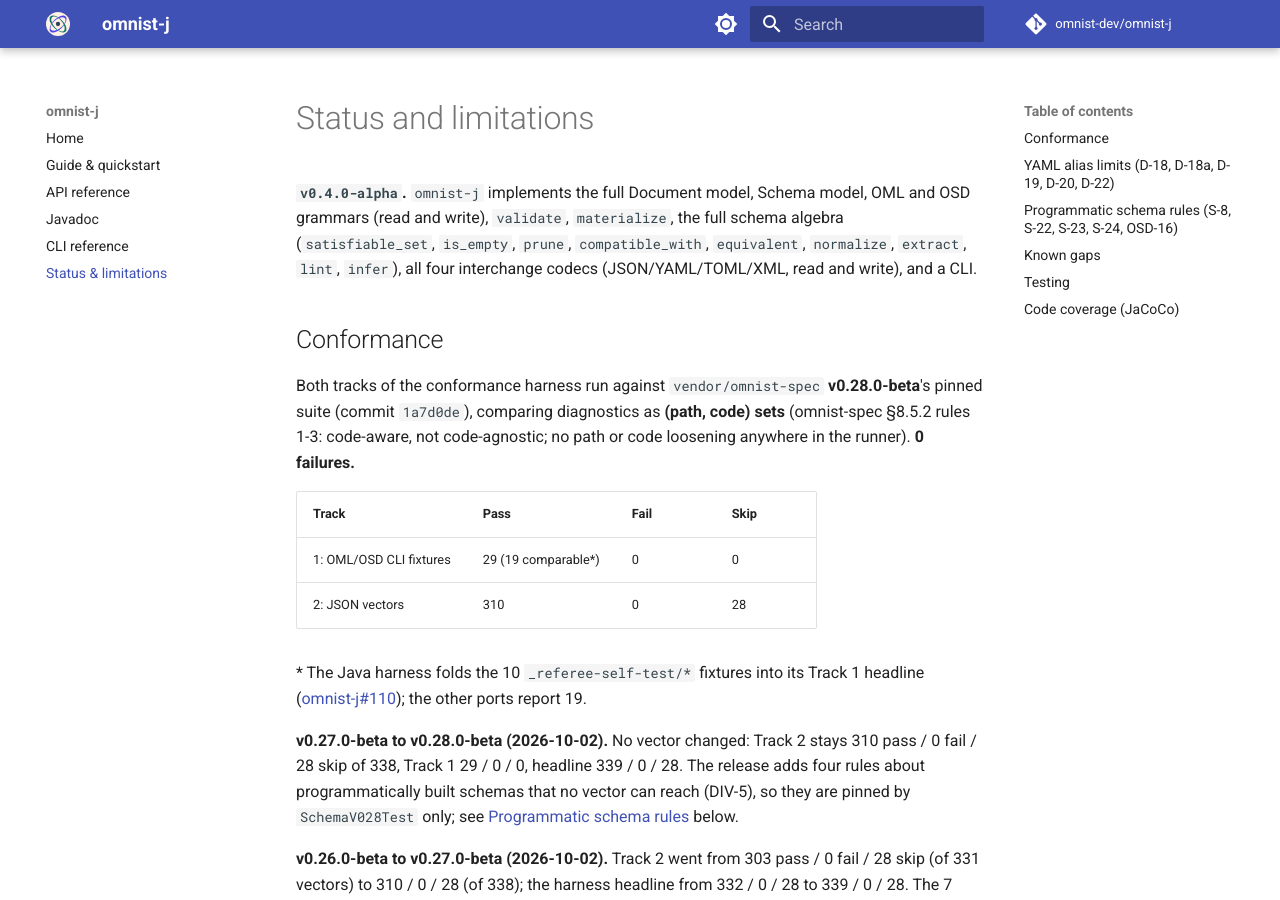
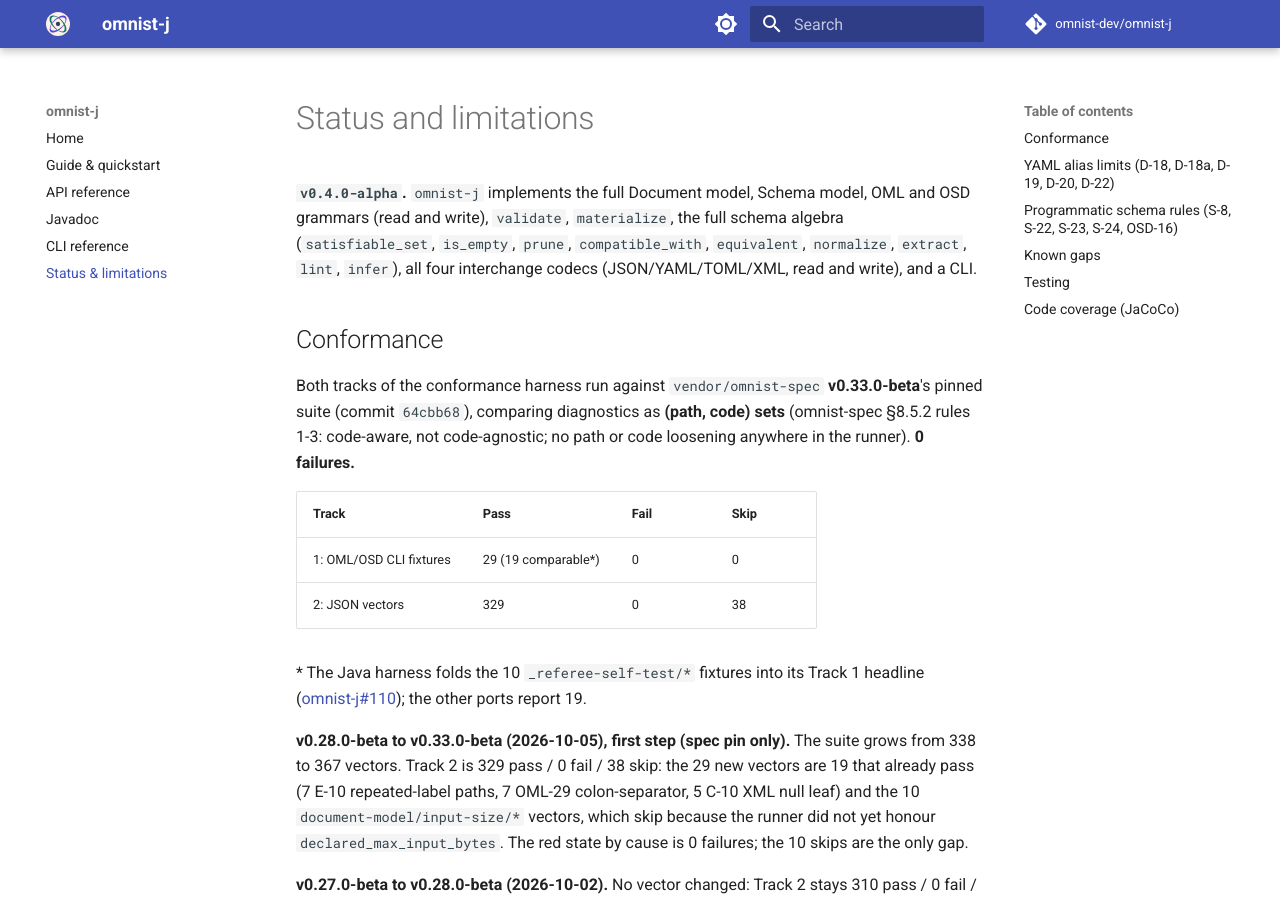
Before and after one commit to omnist-dev/omnist-j, an MkDocs documentation site: the page built from docs/limitations.md, in a window 1280 px wide and 900 px high. Built offline with MkDocs 1.6.1 and Material for MkDocs 9.7.7, drawn with Linux system fonts in a browser that asks for light colours; comment, search, counter and statistics services are not loaded.

Commit message:
Pin omnist-spec v0.33.0-beta (64cbb68); update the version and count quotes
The vendored suite grows from 338 to 367 vectors. Track 2 is 329 pass /
0 fail / 38 skip: 19 of the 29 new vectors already pass (E-10, OML-29 and
C-10, no code change) and the 10 document-model/input-size vectors skip
until the runner honours declared_max_input_bytes (next commit).

vendor/omnist-spec is staged as a gitlink at the tag's commit; .gitmodules
is unchanged.

Co-Authored-By: Claude Sonnet 5.5 <noreply@anthropic.com>

```diff
--- a/docs/limitations.md
+++ b/docs/limitations.md
@@ -9,17 +9,22 @@ interchange codecs (JSON/YAML/TOML/XML, read and write), and a CLI.
 ## Conformance
 
 Both tracks of the conformance harness run against `vendor/omnist-spec`
-**v0.28.0-beta**'s pinned suite (commit `1a7d0de`), comparing diagnostics as **(path, code) sets**
+**v0.33.0-beta**'s pinned suite (commit `64cbb68`), comparing diagnostics as **(path, code) sets**
 (omnist-spec §8.5.2 rules 1-3: code-aware, not code-agnostic; no path or code
 loosening anywhere in the runner). **0 failures.**
 
 | Track | Pass | Fail | Skip |
 |---|---|---|---|
 | 1: OML/OSD CLI fixtures | 29 (19 comparable\*) | 0 | 0 |
-| 2: JSON vectors | 310 | 0 | 28 |
+| 2: JSON vectors | 329 | 0 | 38 |
 
 \* The Java harness folds the 10 `_referee-self-test/*` fixtures into its Track 1
 headline ([omnist-j#110](https://github.com/omnist-dev/omnist-j/issues/110)); the other ports report 19.
+
+**v0.28.0-beta to v0.33.0-beta (2026-10-05), first step (spec pin only).** The suite grows from 338 to 367 vectors.
+Track 2 is 329 pass / 0 fail / 38 skip: the 29 new vectors are 19 that already pass (7 E-10 repeated-label paths, 7 OML-29
+colon-separator, 5 C-10 XML null leaf) and the 10 `document-model/input-size/*` vectors, which skip because the runner did
+not yet honour `declared_max_input_bytes`. The red state by cause is 0 failures; the 10 skips are the only gap.
 
 **v0.27.0-beta to v0.28.0-beta (2026-10-02).** No vector changed: Track 2 stays 310 pass / 0 fail / 28 skip
 of 338, Track 1 29 / 0 / 0, headline 339 / 0 / 28. The release adds four rules about programmatically built
```
Also changed, not shown: CONTRIBUTING.md (+1 -1 lines), README.md (+2 -2 lines), 1 other file.
